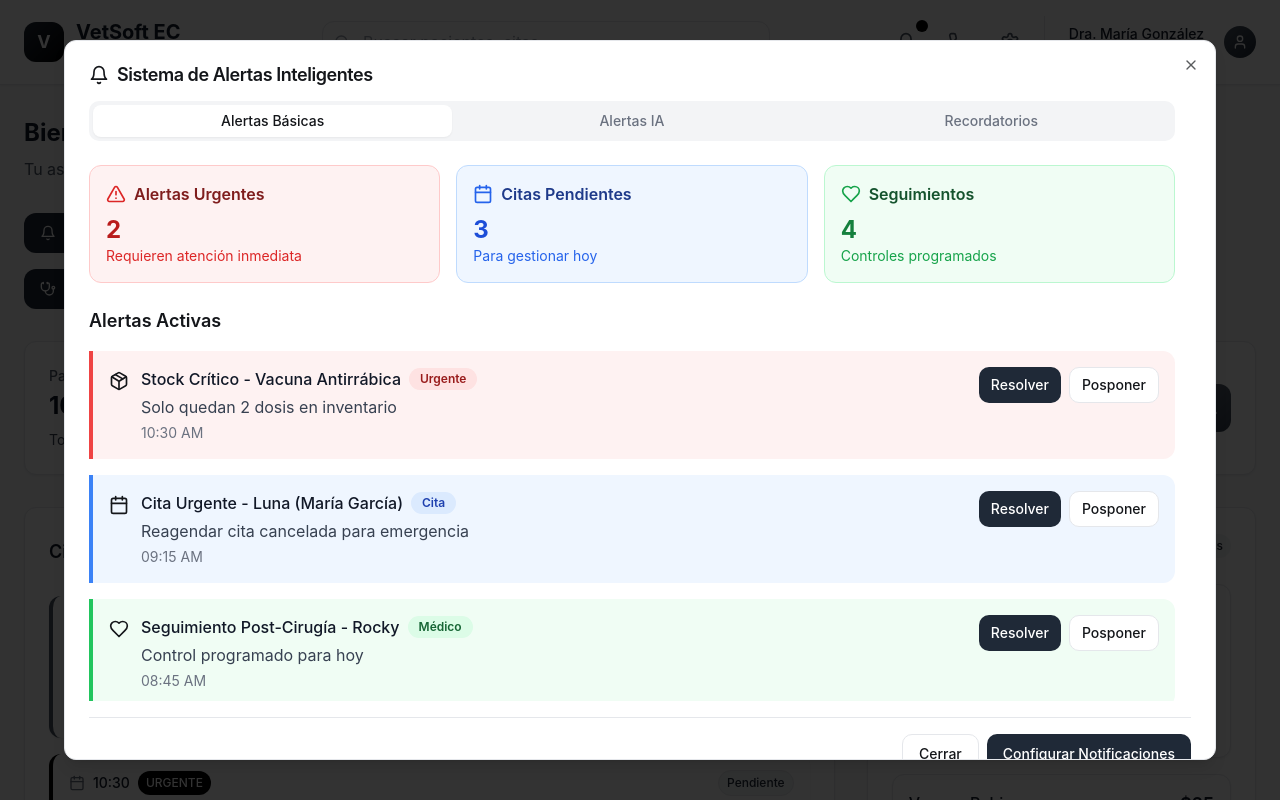
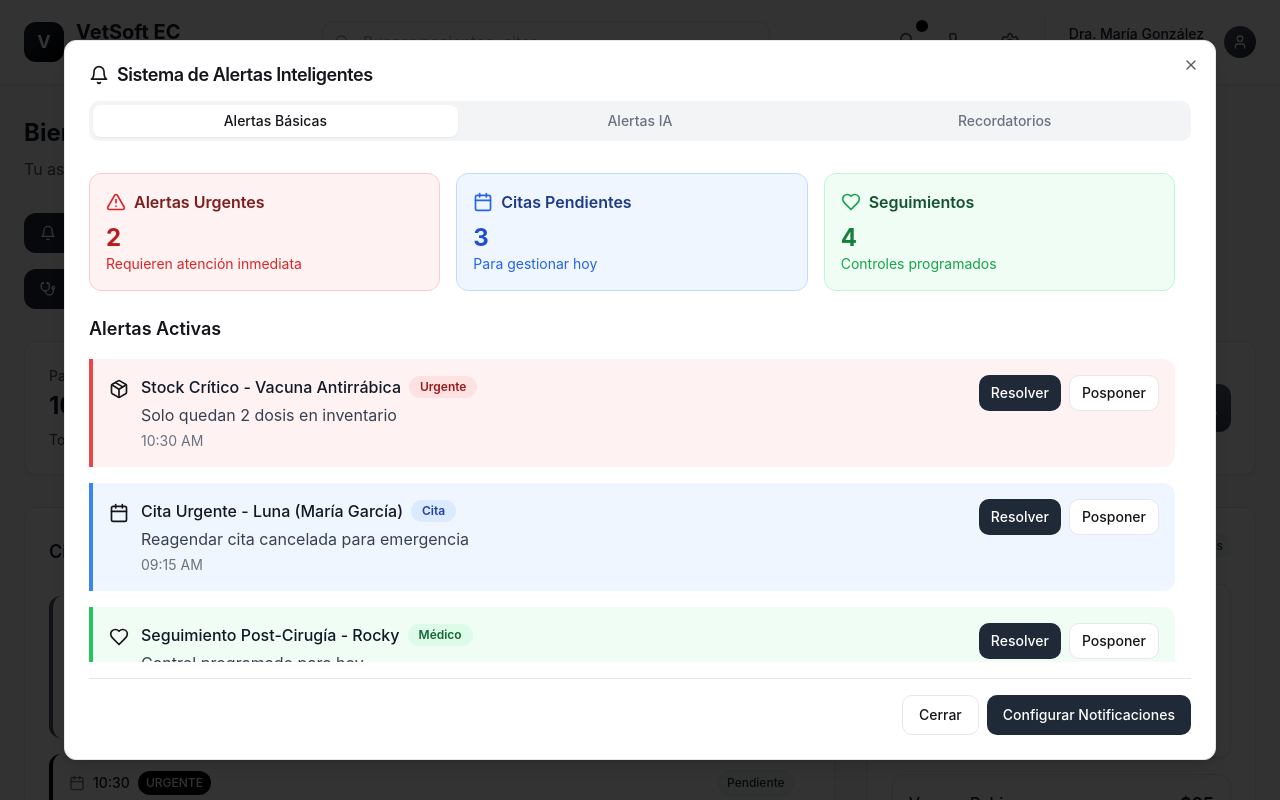
Before and after one commit to potterzoom/canine-care-pro, a React (Vite) app: page / in a window 1280 px wide. Both pictures are taken after a click on the button "Ver Alertas". Shown: the top 800 px of the page. Built offline with nearby package versions, Linux system fonts and the light colour scheme.

Commit message:
Fix Alerts Modal layout
Adjusted the Alerts Modal to ensure alerts are displayed correctly at the border of the modal, not within a separate section, improving usability and visual presentation.

```diff
--- a/src/components/AlertsModal.tsx
+++ b/src/components/AlertsModal.tsx
@@ -67,24 +67,25 @@ const AlertsModal = ({ open, onOpenChange }: AlertsModalProps) => {
 
   return (
     <Dialog open={open} onOpenChange={onOpenChange}>
-      <DialogContent className="max-w-6xl max-h-[90vh] overflow-hidden">
-        <DialogHeader>
+      <DialogContent className="max-w-6xl h-[90vh] flex flex-col">
+        <DialogHeader className="flex-shrink-0">
           <DialogTitle className="flex items-center space-x-2">
             <Bell className="w-5 h-5" />
             <span>Sistema de Alertas Inteligentes</span>
           </DialogTitle>
         </DialogHeader>
 
-        <ScrollArea className="h-[75vh] pr-4">
-          <div className="space-y-6">
-            <Tabs defaultValue="alerts" className="w-full">
-              <TabsList className="grid w-full grid-cols-3 mb-6">
+        <div className="flex-1 overflow-hidden">
+          <Tabs defaultValue="alerts" className="w-full h-full flex flex-col">
+            <TabsList className="grid w-full grid-cols-3 mb-6 flex-shrink-0">
               <TabsTrigger value="alerts">Alertas Básicas</TabsTrigger>
               <TabsTrigger value="intelligent">Alertas IA</TabsTrigger>
               <TabsTrigger value="reminders">Recordatorios</TabsTrigger>
             </TabsList>
 
-              <TabsContent value="alerts" className="space-y-6">
+            <TabsContent value="alerts" className="flex-1 overflow-hidden">
+              <ScrollArea className="h-full">
+                <div className="space-y-6 pr-4">
                   <div className="grid grid-cols-1 md:grid-cols-3 gap-4 mb-6">
                     <div className="bg-red-50 p-4 rounded-lg border border-red-200">
                       <div className="flex items-center space-x-2 mb-2">
@@ -145,20 +146,29 @@ const AlertsModal = ({ open, onOpenChange }: AlertsModalProps) => {
                       </div>
                     ))}
                   </div>
+                </div>
+              </ScrollArea>
             </TabsContent>
 
-              <TabsContent value="intelligent">
+            <TabsContent value="intelligent" className="flex-1 overflow-hidden">
+              <ScrollArea className="h-full">
+                <div className="pr-4">
                   <IntelligentAlertsSystem />
+                </div>
+              </ScrollArea>
             </TabsContent>
 
-              <TabsContent value="reminders">
+            <TabsContent value="reminders" className="flex-1 overflow-hidden">
+              <ScrollArea className="h-full">
+                <div className="pr-4">
                   <AutomatedReminders />
+                </div>
+              </ScrollArea>
             </TabsContent>
           </Tabs>
         </div>
-        </ScrollArea>
 
-        <div className="flex justify-end space-x-2 pt-4 border-t">
+        <div className="flex justify-end space-x-2 pt-4 border-t flex-shrink-0">
           <Button variant="outline" onClick={() => onOpenChange(false)}>
             Cerrar
           </Button>
```
Lines whose indentation alone changed are shown as unchanged.
